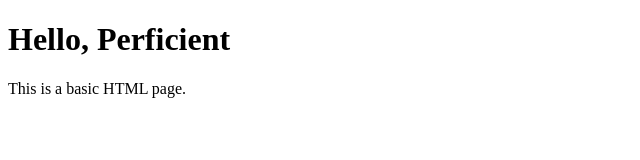
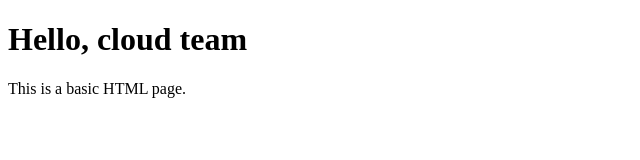
Before and after one commit to PlatformResources/CICD, a plain HTML site: page index.html in a window 1280 px wide. Shown: the whole page, without its empty margins (0-640 px from the left). Drawn offline with Linux system fonts and the light colour scheme.

Commit message:
Update index.html

```diff
--- a/index.html
+++ b/index.html
@@ -4,7 +4,7 @@
     <title>Hello, CLOUD TEAM!</title>
 </head>
 <body>
-    <h1>Hello, Perficient</h1>
+    <h1>Hello, cloud team</h1>
     <p>This is a basic HTML page.</p>
 </body>
 </html>
```
